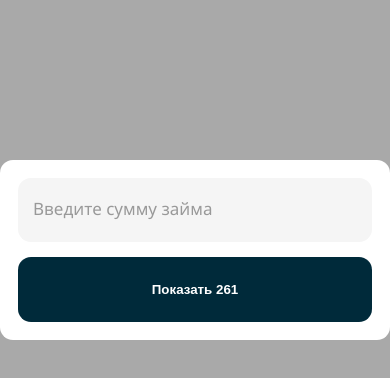
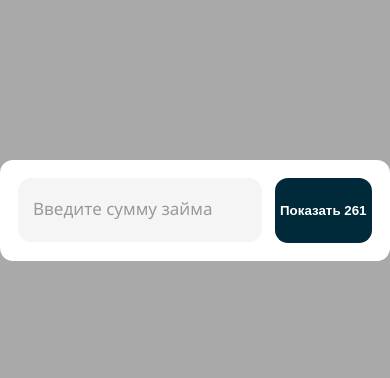
Before and after one commit to hub-wanderer/UICSS_input, a plain HTML site: page index.html in a window 390 px wide. Drawn offline with Linux system fonts and the light colour scheme.

Commit message:
s. change

```diff
--- a/style.css
+++ b/style.css
@@ -92,12 +92,12 @@ body {
 
 @media screen and (max-width: 810px) {
   .input_container {
-    min-height: 180px;
+    /* min-height: 180px; */
   }
-  .input_container .items {
+  /* .input_container .items {
     flex-direction: column;
   }
   .input_container .button {
     width: 100%;
-  }
+  } */
 }
```
